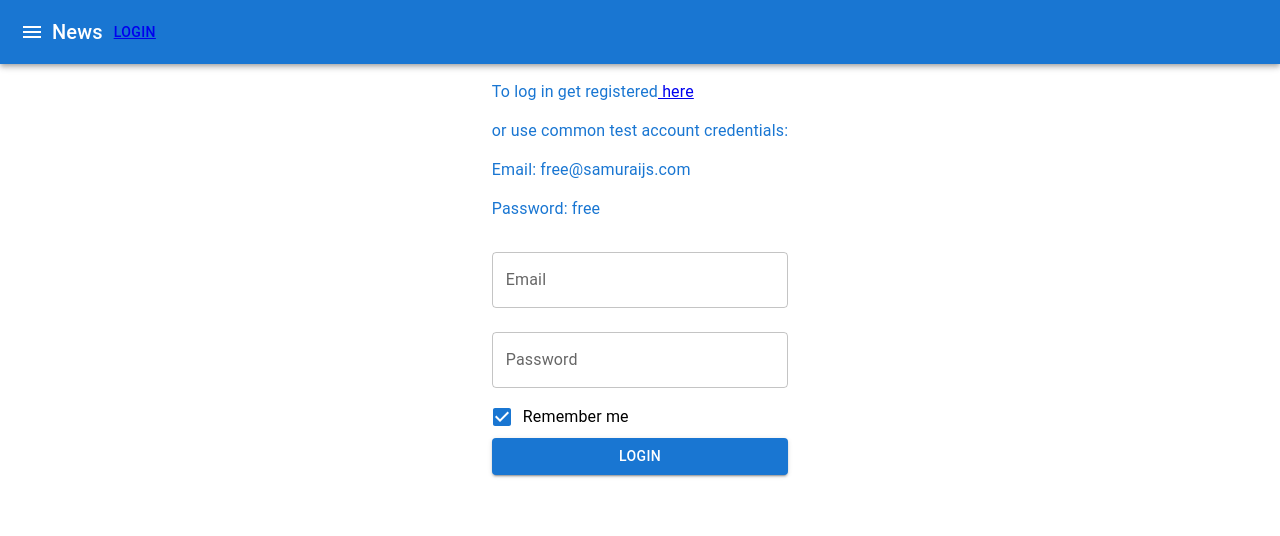
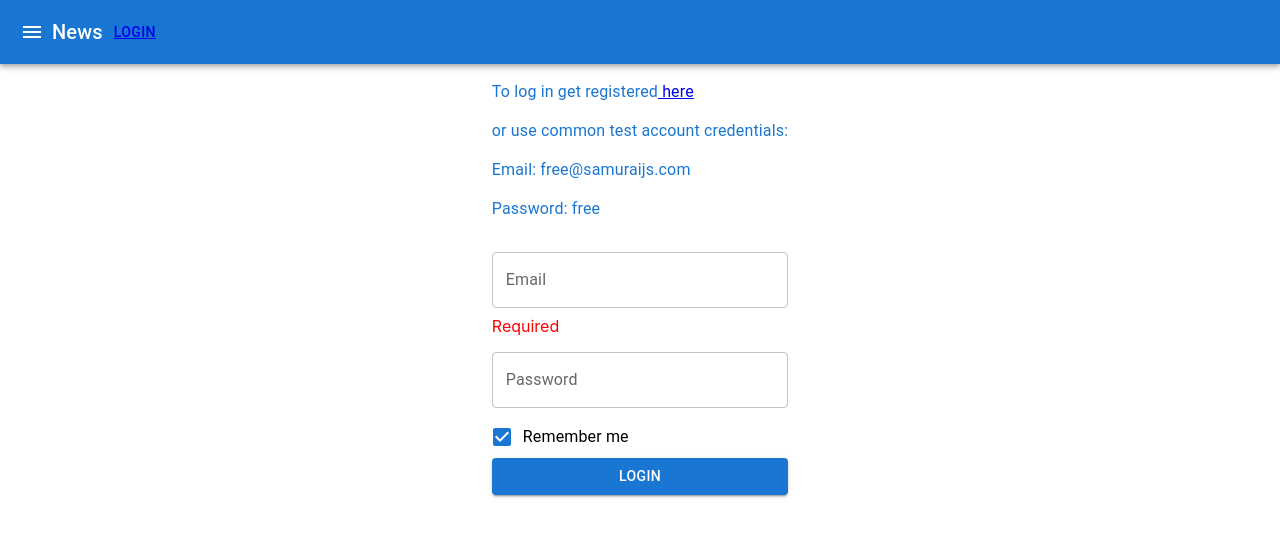
Before and after one commit to DmitryMN/Todolist_formic, a React (Create React App) app: page /login in a window 1280 px wide. Both pictures are taken after a click on the label "Remember me". Shown: the top 536 px of the page. Built offline with nearby package versions, Linux system fonts and the light colour scheme.

Commit message:
add email validate in form

```diff
--- a/src/features/Login/Login.tsx
+++ b/src/features/Login/Login.tsx
@@ -15,6 +15,12 @@
     rememberMe: boolean
 }
 
+type FormikErrorType = {
+    email?: string
+    password?: string
+    rememberMe?: boolean
+}
+
 export const Login = () => {
 
     const formik = useFormik({
@@ -22,6 +28,15 @@
             email: "",
             password: "",
             rememberMe: false
+        },
+        validate: (values: FormValuesType) => {
+            const errors: FormikErrorType = {};
+            if (!values.email) {
+                errors.email = 'Required';
+            } else if (!/^[A-Z0-9._%+-]+@[A-Z0-9.-]+\.[A-Z]{2,4}$/i.test(values.email)) {
+                errors.email = 'Invalid email address';
+            }
+            return errors;
         },
         onSubmit: (values: FormValuesType) => {
             alert(JSON.stringify(values, null, 2));
@@ -44,10 +59,11 @@
                 <form onSubmit={formik.handleSubmit}>
                     <FormGroup>
                         <TextField name='email' label="Email" margin="normal" onChange={formik.handleChange} value={formik.values.email} />
+                        {formik.errors.email ? <div style={{color: "red"}}>{formik.errors.email}</div> : null }
                         <TextField name='password' type="password" label="Password"
                             margin="normal" onChange={formik.handleChange} value={formik.values.password}
                         />
-                        <FormControlLabel label={'Remember me'} control={<Checkbox name='rememberMe' onChange={formik.handleChange} value={formik.values.rememberMe} />} />
+                        <FormControlLabel label={'Remember me'} control={<Checkbox name='rememberMe' onChange={formik.handleChange} checked={formik.values.rememberMe} />} />
                         <Button type={'submit'} variant={'contained'} color={'primary'}>
                             Login
                         </Button>
```
